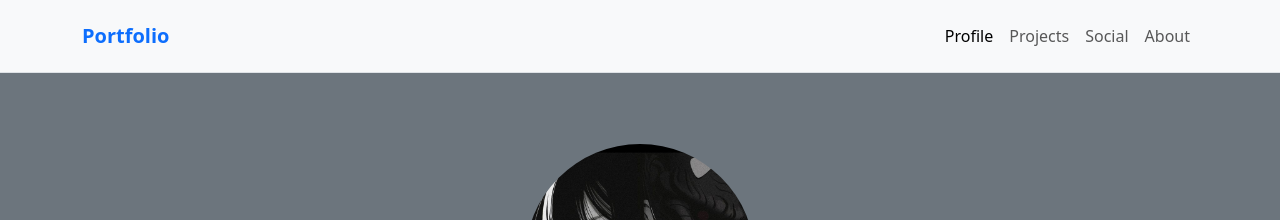
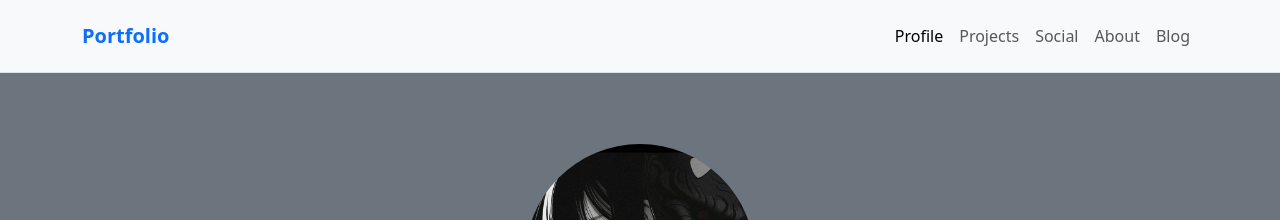
Before and after one commit to nicollinoxx/portfolio, a Jekyll site: the page built from index.markdown, in a window 1280 px wide. Shown: the top 220 px of the page. Built offline with Jekyll 4.4.1, drawn with Linux system fonts in a browser that asks for light colours.

Commit message:
fix screen scrolling

```diff
--- a/_includes/header.html
+++ b/_includes/header.html
@@ -2,12 +2,12 @@
   <nav class="container navbar navbar-expand-lg bg-body-tertiary">
     <div class="container-fluid">
       <a class="navbar-brand fw-bold text-primary" href="{{ site.baseurl }}/">{{ site.title }}</a>
-      {% if page.layout == "home" %}
         <button class="navbar-toggler" type="button" data-bs-toggle="collapse" data-bs-target="#navbarNav" aria-controls="navbarNav" aria-expanded="false" aria-label="Toggle navigation">
           <span class="navbar-toggler-icon"></span>
         </button>
         <div class="collapse navbar-collapse justify-content-end" id="navbarNav">
           <ul class="navbar-nav">
+            {% if page.layout == "home" %}
               <li class="nav-item">
                 <a class="nav-link active" aria-current="page" href="#">Profile</a>
               </li>
@@ -20,9 +20,16 @@
               <li class="nav-item">
                 <a class="nav-link" href="{{ site.baseurl }}/about/">About</a>
               </li>
+              <li class="nav-item">
+                <a class="nav-link" href="/">Blog</a>
+              </li>
+            {% else %}
+              <li class="nav-item">
+                <a class="nav-link" href="/">Blog</a>
+              </li>
+            {% endif %}
           </ul>
         </div>
       </div>
-      {% endif %}
   </nav>
 </header>
```
Lines whose indentation alone changed are shown as unchanged.
